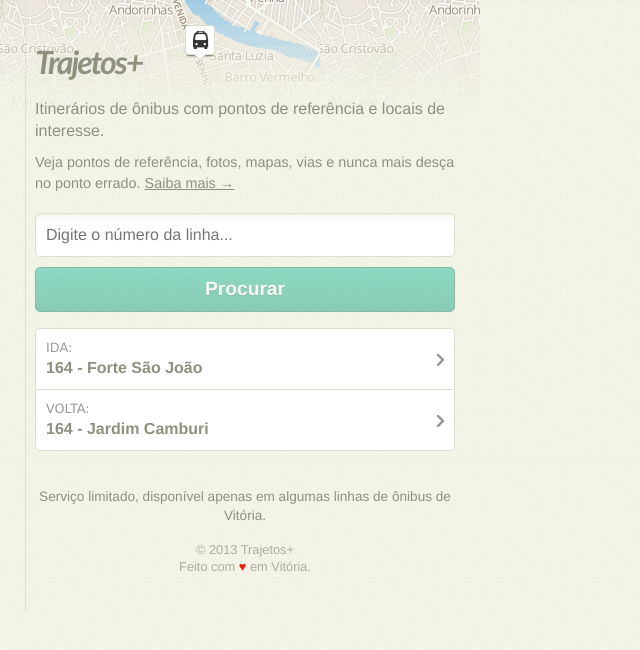
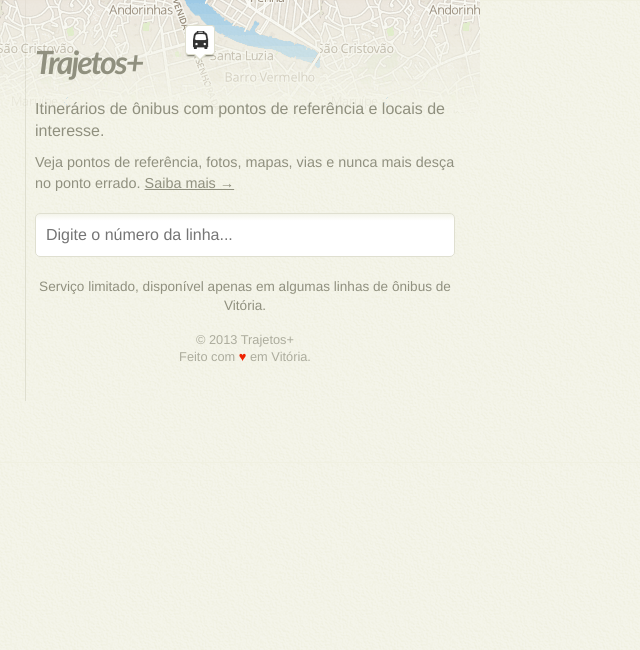
Before and after one commit to blude/trajetos, a PHP site: page / in a window 1280 px wide. Shown: the top 650 px of the page, without its empty margins (0-640 px from the left). Run offline with PHP 8.4, Linux system fonts and the light colour scheme; some libraries are stand-ins or nearby versions.

Commit message:
atualizada tela de busca para mostrar lista de sugestoes de pontos (ao inves do botao de busca)

```diff
--- a/css/main.css
+++ b/css/main.css
@@ -512,6 +512,8 @@
 
 .lines-found {
     padding: 0;
+    margin: -139px 0 0;
+    opacity: 0;
     list-style: none;
 }
 
--- a/index.php
+++ b/index.php
@@ -18,11 +18,9 @@
 					<legend>Procurar linha</legend>
 					<label for="lines" class="visuallyhidden label-line">Linha:</label>
 					<input type="search" pattern="[0-9]*" step="1" name="bus-line" class="input number bus-line" id="line-search" placeholder="Digite o número da linha..." autocomplete="off" min="1" max="999" required>
-					<input type="submit" name="submit" id="search-submit" class="search-submit" value="Procurar" disabled>
 				</fieldset>
-				<div class="throbber hidden"></div>
 			</form>
-			<div class="search-suggestions">
+			<div id="search-suggestions" class="search-suggestions">
 				<ul class="lines-found">
 					<li><a href="#121-ida"><span class="bounding">Ida: </span><span class="name">164 - Forte São João</span></a></li>
 					<li><a href="#121-volta"><span class="bounding">Volta: </span><span class="name">164 - Jardim Camburi</span></a></li>
--- a/js/main.js
+++ b/js/main.js
@@ -88,24 +88,25 @@
         });
      };
 
-    $('#search-submit').on('click tap', function() {
-        if (!$(this).attr('disabled')) {
-            $(this).attr('disabled', 'disabled').val('Calculando trajeto...');
-            $('#line-search').blur();
-            showResults();
-        }
+    $('.lines-found a').on('click tap', function() {
+        $('#line-search').blur();
+        showResults();
         return false;
     });
+
+    var showSuggestions = function() {
+        $('.lines-found').animate({
+            marginTop: '10px',
+            opacity: 1
+        }, 300, 'ease');
+    }
 
     /**
      * Enable submit button when typing
      */
     $('#line-search').on('keyup', function() {
-        if ($('#search-submit').attr('disabled')) {
-            $('#search-submit').removeAttr('disabled');
-        }
-        if ($(this).val() === '') {
-            $('#search-submit').attr('disabled', 'disabled');
+        if ($(this).val().length > 3) {
+            showSuggestions();
         }
     });
 
```
